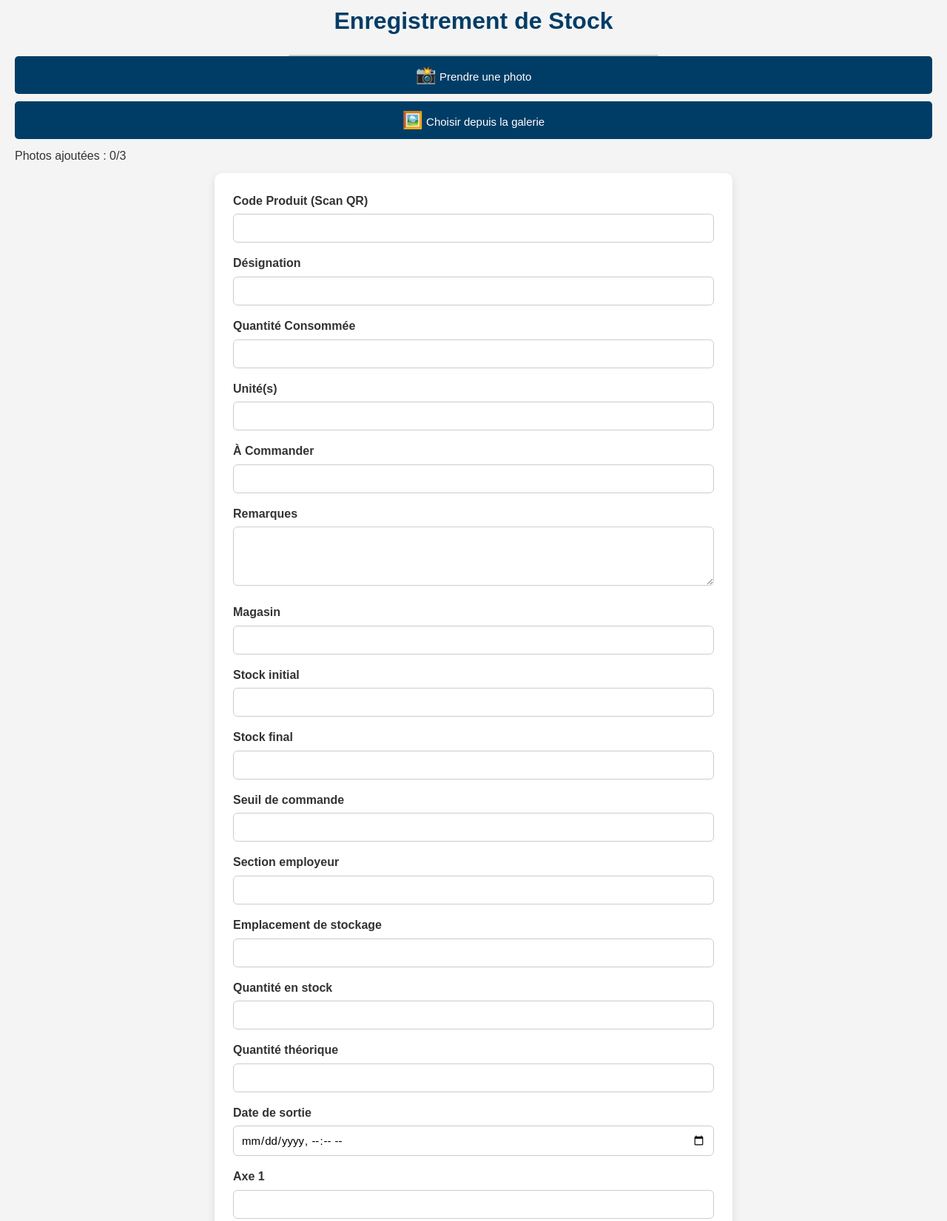
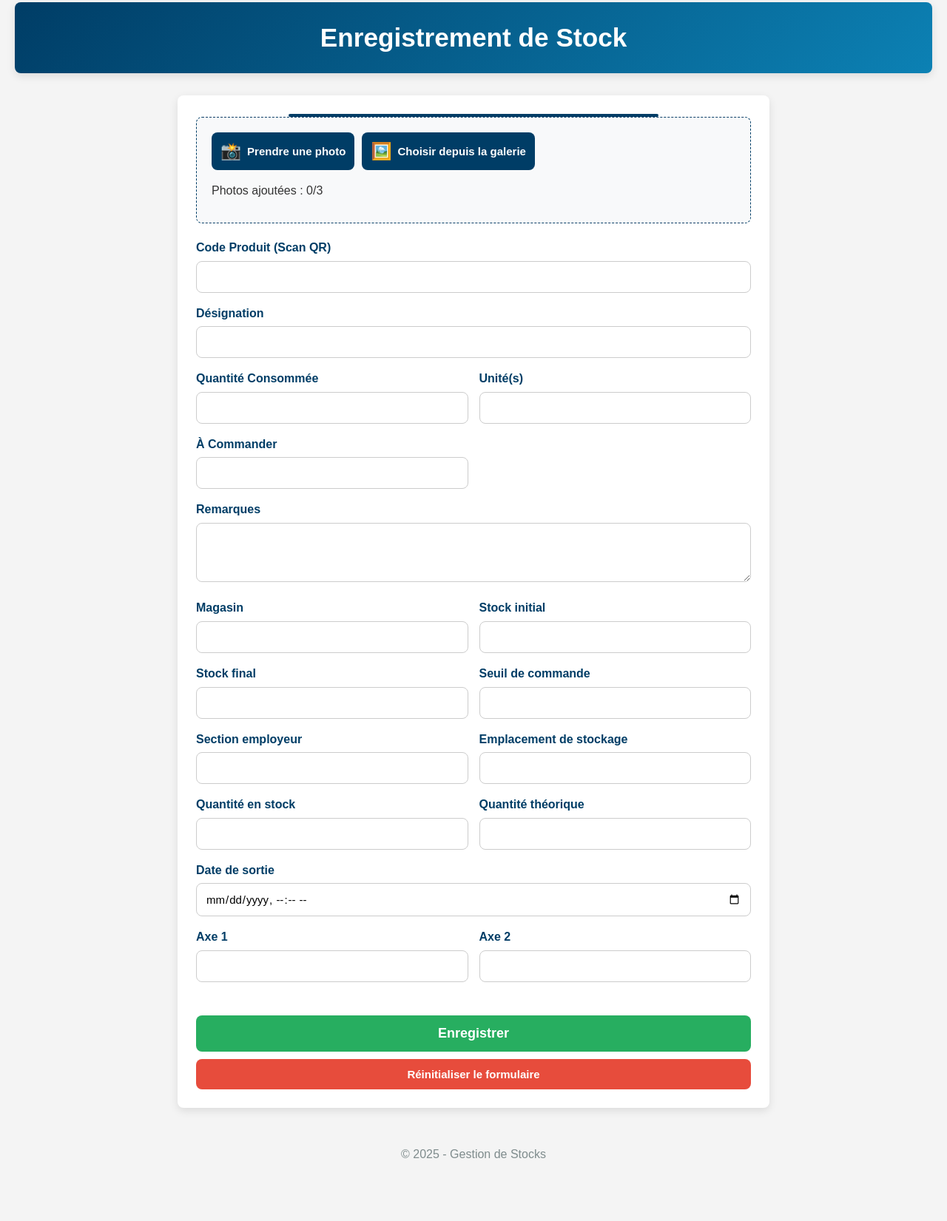
Before and after one commit to fourcheerv/stocker, a plain HTML site: page index.html in a window 1280 px wide. Shown: the part 17-1668 px from the top of the page at 74% size. After the commit the page ends 1631 px from the top, so only its background shows below. Drawn offline with Linux system fonts and the light colour scheme; a script that the page names is missing.

Commit message:
Update styles.css

```diff
--- a/styles.css
+++ b/styles.css
@@ -4,11 +4,15 @@
 :root {
   --color-primary: #003d66;
   --color-secondary: #0c81b4;
-  --color-error: red;
+  --color-error: #e74c3c;
+  --color-success: #27ae60;
   --color-white: #fff;
   --color-gray: #ccc;
+  --color-light-gray: #f8f9fa;
   --color-text: #333;
   --color-bg: #f4f4f4;
+  --border-radius: 8px;
+  --box-shadow: 0 4px 12px rgba(0, 0, 0, 0.1);
 }
 
 /* ================================
@@ -31,24 +35,77 @@ body {
 /* ================================
    HEADER
 ================================== */
+header {
+  text-align: center;
+  margin-bottom: 30px;
+  padding: 20px 0;
+  background: linear-gradient(135deg, var(--color-primary), var(--color-secondary));
+  color: var(--color-white);
+  border-radius: var(--border-radius);
+  box-shadow: var(--box-shadow);
+}
+
 h1 {
+  font-size: 2.2rem;
+  margin-bottom: 0;
+}
+
+/* ================================
+   MAIN CONTENT
+================================== */
+main {
+  max-width: 800px;
+  margin: 0 auto;
+  background: var(--color-white);
+  padding: 25px;
+  border-radius: var(--border-radius);
+  box-shadow: var(--box-shadow);
+}
+
+/* ================================
+   QR SCANNER
+================================== */
+#qr-reader {
+  width: 100%;
+  max-width: 500px;
+  margin: 0 auto 25px;
+  border: 2px solid var(--color-primary);
+  border-radius: var(--border-radius);
+  overflow: hidden;
+}
+
+/* ================================
+   PHOTO SECTION
+================================== */
+.photo-section {
+  background: var(--color-light-gray);
+  padding: 20px;
+  border-radius: var(--border-radius);
+  margin-bottom: 20px;
+  border: 1px dashed var(--color-primary);
+}
+
+.photo-buttons {
+  display: flex;
+  flex-wrap: wrap;
+  gap: 10px;
+  margin-bottom: 15px;
+}
+
+.photo-count {
+  font-weight: bold;
+  color: var(--color-primary);
+  margin-top: 5px;
+  display: block;
   text-align: center;
-  color: var(--color-primary);
-  margin-bottom: 20px;
 }
 
 /* ================================
    FORMULAIRE
 ================================== */
-form {
-  max-width: 700px;
-  margin: 0 auto;
-  background: var(--color-white);
-  padding: 25px;
-  border-radius: 10px;
-  box-shadow: 0 4px 12px rgba(0, 0, 0, 0.1);
-  display: flex;
-  flex-direction: column;
+#stockForm {
+  display: grid;
+  grid-template-columns: 1fr;
   gap: 15px;
 }
 
@@ -56,15 +113,23 @@ label {
   font-weight: bold;
   margin-bottom: 5px;
   display: block;
+  color: var(--color-primary);
 }
 
 input, textarea, select {
   width: 100%;
-  padding: 10px;
+  padding: 12px;
   font-size: 15px;
   border: 1px solid var(--color-gray);
-  border-radius: 6px;
+  border-radius: var(--border-radius);
   resize: vertical;
+  transition: border-color 0.3s, box-shadow 0.3s;
+}
+
+input:focus, textarea:focus, select:focus {
+  border-color: var(--color-primary);
+  outline: none;
+  box-shadow: 0 0 0 3px rgba(0, 61, 102, 0.2);
 }
 
 textarea {
@@ -80,23 +145,6 @@ input[type="file"] {
 }
 
 /* ================================
-   PHOTO & SCAN
-================================== */
-.photo-buttons {
-  display: flex;
-  gap: 10px;
-  flex-wrap: wrap;
-  margin-bottom: 10px;
-}
-
-#qr-reader {
-  margin: 0 auto 20px auto;
-  border: 1px solid var(--color-gray);
-  border-radius: 10px;
-  overflow: hidden;
-}
-
-/* ================================
    PREVIEW IMAGES
 ================================== */
 .preview-container {
@@ -109,33 +157,41 @@ input[type="file"] {
 .preview-image {
   position: relative;
   border: 1px solid var(--color-gray);
-  border-radius: 8px;
-  max-width: 120px;
+  border-radius: var(--border-radius);
+  width: 120px;
+  height: 120px;
   overflow: hidden;
+  box-shadow: 0 3px 6px rgba(0, 0, 0, 0.1);
 }
 
 .preview-image img {
   display: block;
   width: 100%;
-  height: auto;
+  height: 100%;
+  object-fit: cover;
 }
 
 .remove-button {
   position: absolute;
   top: 4px;
   right: 4px;
-  background-color: rgba(255, 0, 0, 0.85);
-  color: white;
+  background-color: var(--color-error);
+  color: var(--color-white);
   border: none;
   border-radius: 50%;
-  width: 22px;
-  height: 22px;
+  width: 24px;
+  height: 24px;
   font-weight: bold;
   cursor: pointer;
   font-size: 14px;
   display: flex;
   align-items: center;
   justify-content: center;
+  transition: background-color 0.2s;
+}
+
+.remove-button:hover {
+  background-color: #c0392b;
 }
 
 /* ================================
@@ -145,58 +201,91 @@ button {
   background-color: var(--color-primary);
   color: var(--color-white);
   border: none;
-  border-radius: 5px;
+  border-radius: var(--border-radius);
   padding: 12px;
   font-size: 15px;
   cursor: pointer;
-  transition: background-color 0.2s ease;
-  width: 100%;
+  transition: all 0.3s;
+  display: flex;
+  align-items: center;
+  justify-content: center;
+  gap: 8px;
+  font-weight: 600;
 }
 
 button:hover {
   background-color: var(--color-secondary);
+  transform: translateY(-2px);
 }
 
-#clearForm {
-  background-color: var(--color-error);
+#submitBtn {
+  background-color: var(--color-success);
+  padding: 14px;
+  margin-top: 10px;
+  font-size: 18px;
 }
 
-#clearForm:hover {
-  background-color: orangered;
+#submitBtn:hover {
+  background-color: #219653;
 }
 
-.form-actions {
-  display: flex;
-  flex-direction: column;
-  gap: 10px;
-  margin-top: 15px;
+#resetBtn {
+  background-color: var(--color-error);
+  margin-top: 0;
+}
+
+#resetBtn:hover {
+  background-color: #c0392b;
+}
+
+/* ================================
+   FULL WIDTH ELEMENTS
+================================== */
+.full-width {
+  grid-column: span 1;
+}
+
+/* ================================
+   FOOTER
+================================== */
+footer {
+  text-align: center;
+  margin-top: 30px;
+  padding: 20px;
+  color: #7f8c8d;
 }
 
 /* ================================
    RESPONSIVE DESIGN
 ================================== */
-@media (max-width: 768px) {
+@media (min-width: 768px) {
+  #stockForm {
+    grid-template-columns: 1fr 1fr;
+  }
+
+  .full-width {
+    grid-column: span 2;
+  }
+
+  .form-actions {
+    flex-direction: row;
+  }
+}
+
+@media (max-width: 767px) {
   body {
     padding: 10px;
   }
 
   h1 {
-    font-size: 1.4em;
+    font-size: 1.8rem;
   }
 
-  form {
+  main {
     padding: 15px;
-  }
-
-  input, textarea, button {
-    font-size: 14px;
   }
 
   .photo-buttons {
     flex-direction: column;
   }
-
-  .form-actions {
-    flex-direction: column;
-  }
 }
```
